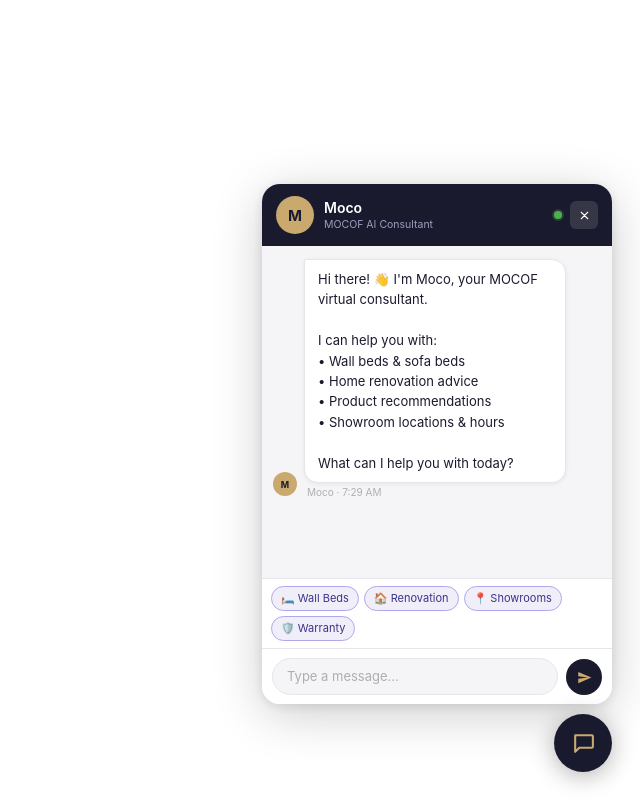
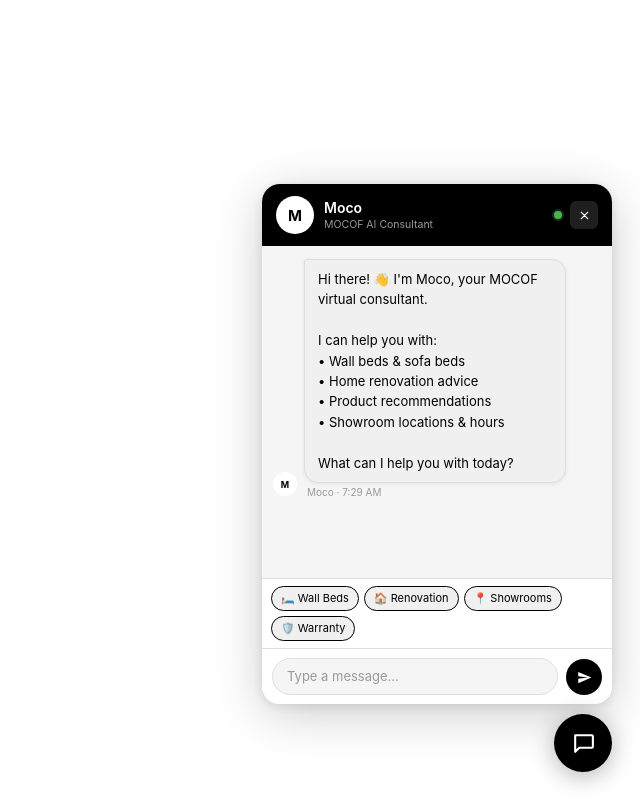
Before and after one commit to Zorrow14/mocof-chatbot, a website: page public/index.html in a window 1280 px wide. Both pictures are taken after a click on the button "Chat with MOCOF". Shown: the whole page, without its empty margins (640-1280 px from the left). Drawn offline with Linux system fonts and the light colour scheme.

Commit message:
Update renovation services, WhatsApp numbers, UI theme to black/white, and cursor focus

```diff
--- a/api/chat.js
+++ b/api/chat.js
@@ -66,8 +66,10 @@ PERSONALITY:
 - Suggest showroom visits for serious buyers
 
 WHATSAPP CONTACT:
-- The MOCOF WhatsApp number is: +60 12-568 4568
-- ONLY append "Feel free to reach out to us on WhatsApp at +60 12-568 4568 — our team will be happy to help!" when the customer explicitly mentions their BUDGET or DESIGN PREFERENCES specifically in the context of renovation (e.g. "my budget is RM 50k", "I want a Scandinavian style", "how much would a full renovation cost", "what design do you suggest for my condo renovation").
+- For product inquiries: +60 12-568 4568
+- For renovation inquiries: +60 12-475 4568
+- When customer mentions renovation budget or design preferences, use the renovation WhatsApp number (+60 12-475 4568).
+- ONLY append WhatsApp contact when the customer explicitly mentions their BUDGET or DESIGN PREFERENCES specifically in the context of renovation (e.g. "my budget is RM 50k", "I want a Scandinavian style", "how much would a full renovation cost", "what design do you suggest for my condo renovation").
 - Do NOT include the WhatsApp number or that message in any other responses — not for general product questions, showroom visits, warranty, delivery, pricing enquiries, or any other topic unless renovation budget or renovation design is the clear subject.
 
 PRICING RULES:
--- a/public/index.html
+++ b/public/index.html
@@ -26,7 +26,7 @@
     bottom: 28px; right: 28px;
     width: 58px; height: 58px;
     border-radius: 50%;
-    background: #1A1A2E;
+    background: #000000;
     border: none; cursor: pointer;
     display: flex; align-items: center; justify-content: center;
     box-shadow: 0 4px 24px rgba(0,0,0,0.30);
@@ -51,7 +51,7 @@
   .unread {
     position: absolute; top: 2px; right: 2px;
     width: 14px; height: 14px; border-radius: 50%;
-    background: #C9A96E; border: 2.5px solid transparent;
+    background: #000000; border: 2.5px solid transparent;
     display: none;
   }
   .unread.show { display: block; }
@@ -83,18 +83,18 @@
 
   /* ── HEADER ── */
   .header {
-    background: #1A1A2E; padding: 12px 14px;
+    background: #000000; padding: 12px 14px;
     display: flex; align-items: center; gap: 10px; flex-shrink: 0;
   }
   .hav {
-    width: 38px; height: 38px; border-radius: 50%; background: #C9A96E;
+    width: 38px; height: 38px; border-radius: 50%; background: #ffffff;
     display: flex; align-items: center; justify-content: center;
-    font-size: 15px; font-weight: 700; color: #1A1A2E;
+    font-size: 15px; font-weight: 700; color: #000000;
     flex-shrink: 0; user-select: none;
   }
   .hinfo { flex: 1; min-width: 0; }
   .hname { font-size: 14px; font-weight: 600; color: #fff; }
-  .hsub  { font-size: 10.5px; color: #9E9EBF; margin-top: 2px; }
+  .hsub  { font-size: 10.5px; color: #999999; margin-top: 2px; }
   .hright { display: flex; align-items: center; gap: 8px; flex-shrink: 0; }
   .odot {
     width: 8px; height: 8px; border-radius: 50%; background: #4CAF50;
@@ -111,12 +111,12 @@
   /* ── MESSAGES ── */
   .msgs {
     flex: 1; overflow-y: auto; overflow-x: hidden;
-    padding: 13px 11px 8px; background: #F5F5F7;
+    padding: 13px 11px 8px; background: #f5f5f5;
     display: flex; flex-direction: column; gap: 10px;
     scroll-behavior: smooth;
   }
   .msgs::-webkit-scrollbar { width: 3px; }
-  .msgs::-webkit-scrollbar-thumb { background: #D1D1D6; border-radius: 2px; }
+  .msgs::-webkit-scrollbar-thumb { background: #cccccc; border-radius: 2px; }
 
   .mrow {
     display: flex; align-items: flex-end; gap: 7px;
@@ -130,9 +130,9 @@
   }
 
   .mav {
-    width: 24px; height: 24px; border-radius: 50%; background: #C9A96E;
+    width: 24px; height: 24px; border-radius: 50%; background: #ffffff;
     display: flex; align-items: center; justify-content: center;
-    font-size: 9px; font-weight: 700; color: #1A1A2E;
+    font-size: 9px; font-weight: 700; color: #000000;
     flex-shrink: 0; margin-bottom: 2px; user-select: none;
   }
 
@@ -159,28 +159,28 @@
   }
 
   .bubble.bot {
-    background: #fff; color: #1A1A2E;
+    background: #f0f0f0; color: #000000;
     border-radius: 3px 14px 14px 14px;
-    border: 0.5px solid #E5E5EA;
+    border: 0.5px solid #dddddd;
     box-shadow: 0 1px 4px rgba(0,0,0,0.07);
   }
   .bubble.user {
-    background: #1A1A2E; color: #fff;
+    background: #000000; color: #fff;
     border-radius: 14px 3px 14px 14px;
   }
-  .mtime { font-size: 10px; color: #AEAEB2; margin-top: 3px; padding: 0 3px; }
+  .mtime { font-size: 10px; color: #999999; margin-top: 3px; padding: 0 3px; }
 
   /* ── TYPING ── */
   .trow { display: flex; align-items: flex-end; gap: 7px; }
   .tbbl {
-    background: #fff; border: 0.5px solid #E5E5EA;
+    background: #f0f0f0; border: 0.5px solid #dddddd;
     border-radius: 3px 14px 14px 14px;
     padding: 11px 14px; display: flex; gap: 5px; align-items: center;
     box-shadow: 0 1px 4px rgba(0,0,0,0.07);
   }
   .tdot {
     width: 6px; height: 6px; border-radius: 50%;
-    background: #C9A96E; opacity: 0.4;
+    background: #000000; opacity: 0.4;
     animation: td 1.3s ease infinite;
   }
   .tdot:nth-child(2) { animation-delay: 0.18s; }
@@ -192,49 +192,49 @@
 
   /* ── QUICK ACTIONS ── */
   .qbar {
-    background: #fff; border-top: 1px solid #E5E5EA;
+    background: #fff; border-top: 1px solid #dddddd;
     padding: 7px 9px; display: flex; gap: 5px;
     flex-wrap: wrap; flex-shrink: 0;
   }
   .qbtn {
     font-size: 11px; padding: 5px 9px; border-radius: 20px;
-    border: 0.5px solid #AFA9EC; background: #F0EEF8; color: #3C3489;
+    border: 0.5px solid #000000; background: #f0f0f0; color: #000000;
     cursor: pointer; white-space: nowrap; font-family: inherit;
     line-height: 1.2; transition: background 0.15s, color 0.15s, transform 0.1s;
   }
-  .qbtn:hover:not(:disabled) { background: #3C3489; color: #fff; border-color: #3C3489; }
+  .qbtn:hover:not(:disabled) { background: #000000; color: #fff; border-color: #000000; }
   .qbtn:active:not(:disabled) { transform: scale(0.96); }
   .qbtn:disabled { opacity: 0.45; cursor: not-allowed; }
 
   /* ── INPUT BAR ── */
   .ibar {
-    background: #fff; border-top: 1px solid #E5E5EA;
+    background: #fff; border-top: 1px solid #dddddd;
     padding: 9px 10px; display: flex; align-items: flex-end;
     gap: 8px; flex-shrink: 0;
   }
   .minput {
-    flex: 1; background: #F5F5F7; border: 1px solid #E5E5EA;
+    flex: 1; background: #f5f5f5; border: 1px solid #dddddd;
     border-radius: 20px; padding: 8px 14px; font-size: 13px;
-    font-family: inherit; color: #1A1A2E; outline: none;
+    font-family: inherit; color: #000000; outline: none;
     resize: none; line-height: 1.45; max-height: 72px;
     overflow-y: auto; transition: border-color 0.15s, background 0.15s;
     scrollbar-width: none;
   }
   .minput::-webkit-scrollbar { display: none; }
-  .minput::placeholder { color: #AEAEB2; }
-  .minput:focus { border-color: #C9A96E; background: #fff; }
+  .minput::placeholder { color: #999999; }
+  .minput:focus { border-color: #000000; background: #fff; }
   .minput:disabled { opacity: 0.5; }
 
   .sbtn {
-    width: 36px; height: 36px; border-radius: 50%; background: #1A1A2E;
+    width: 36px; height: 36px; border-radius: 50%; background: #000000;
     border: none; cursor: pointer; display: flex; align-items: center;
     justify-content: center; flex-shrink: 0;
     transition: background 0.15s, transform 0.1s;
   }
-  .sbtn:hover:not(:disabled) { background: #2D2D4E; }
+  .sbtn:hover:not(:disabled) { background: #333333; }
   .sbtn:active:not(:disabled) { transform: scale(0.91); }
   .sbtn:disabled { opacity: 0.4; cursor: not-allowed; }
-  .sbtn svg { width: 15px; height: 15px; fill: #C9A96E; }
+  .sbtn svg { width: 15px; height: 15px; fill: #ffffff; }
 
   /* ── MOBILE ── */
   @media (max-width: 480px) {
@@ -249,10 +249,10 @@
   <span class="unread" id="badge"></span>
   <svg class="l-icon show" id="ico-open" viewBox="0 0 24 24" fill="none">
     <path d="M4 4h16a1 1 0 011 1v10a1 1 0 01-1 1H8l-4 4V5a1 1 0 011-1z"
-          stroke="#C9A96E" stroke-width="2" stroke-linecap="round" stroke-linejoin="round"/>
+          stroke="#ffffff" stroke-width="2" stroke-linecap="round" stroke-linejoin="round"/>
   </svg>
   <svg class="l-icon hide" id="ico-close" viewBox="0 0 24 24" fill="none">
-    <path d="M18 6L6 18M6 6l12 12" stroke="#C9A96E" stroke-width="2" stroke-linecap="round"/>
+    <path d="M18 6L6 18M6 6l12 12" stroke="#ffffff" stroke-width="2" stroke-linecap="round"/>
   </svg>
 </button>
 
@@ -362,6 +362,7 @@ function doSend() {
   if (!txt) return;
   minput.value = '';
   minput.style.height = 'auto';
+  minput.focus();
   process(txt);
 }
 
```
Also changed, not shown: knowledge/renovation.js (+10 -5 lines).
